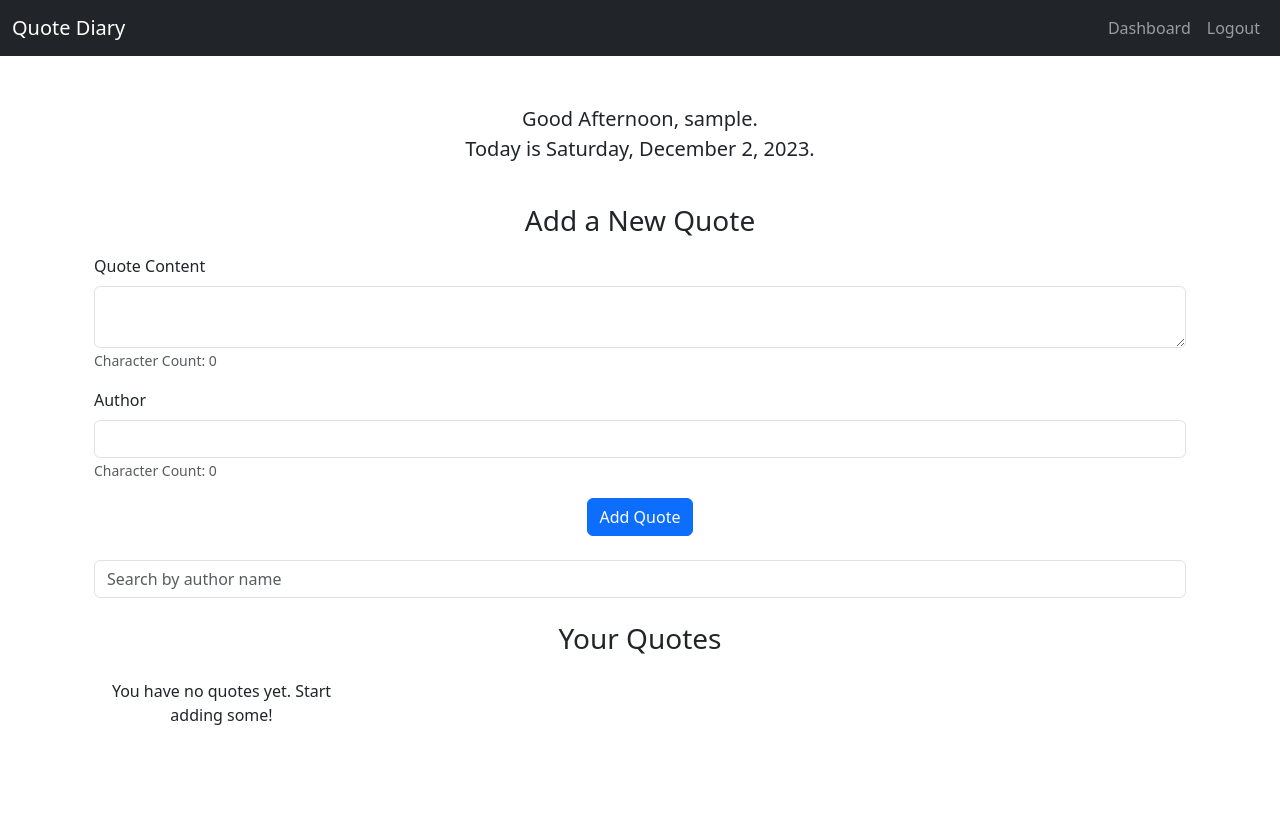
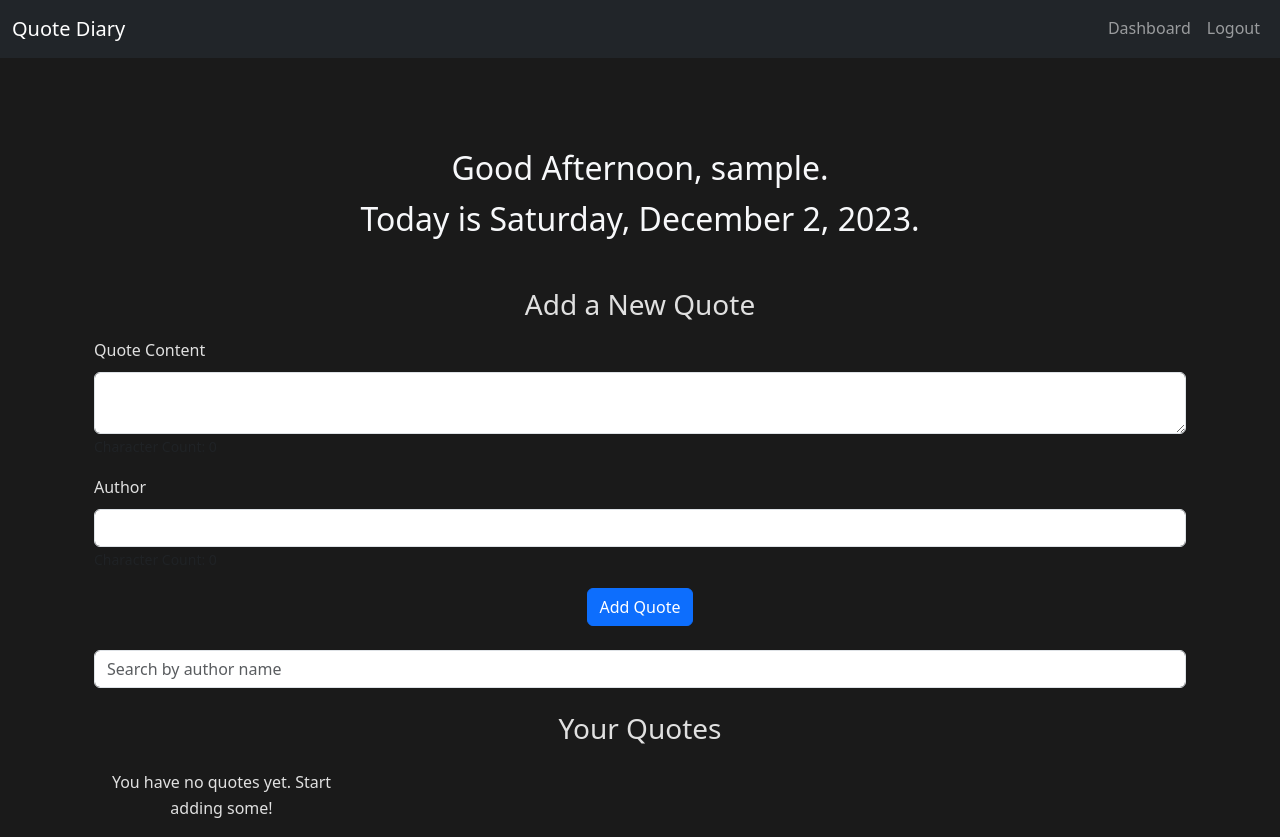
Before and after one commit to CroftsDeveloper/Quote_Diary, a Flask app: page /dashboard in a window 1280 px wide. Before the commit the page ends 725 px from the top, so only its background shows below. Run offline with Flask 3, Linux system fonts and the light colour scheme; the visitor is signed in with stand-in values (Sample User, id 1); data that the repository does not hold is empty; some libraries are stand-ins or nearby versions.

Commit message:
Enhance User Interface with Dynamic Greeting Styles
- Implemented dynamic greeting feature styling

- Adjusted body styling for page load transition effect

- Updated color schemes and layout properties

```diff
--- a/static/style.css
+++ b/static/style.css
@@ -17,4 +17,20 @@ html {
 /* Page Load Transition */
 body {
     opacity: 0;
+    display: flex;
+    flex-direction: column;
+    min-height: 100vh;
+    line-height: 1.6;
+    background-color: #1a1a1a;
+    color: #e0e0e0;
 }
+
+/* Dynamic Date Greeting Style */
+#dynamicDate {
+    font-size: 2.0rem;
+    color: #f7f8fa;
+    margin-top: 20px;
+    margin-bottom: 20px;
+    text-align: center;
+
+}
```
